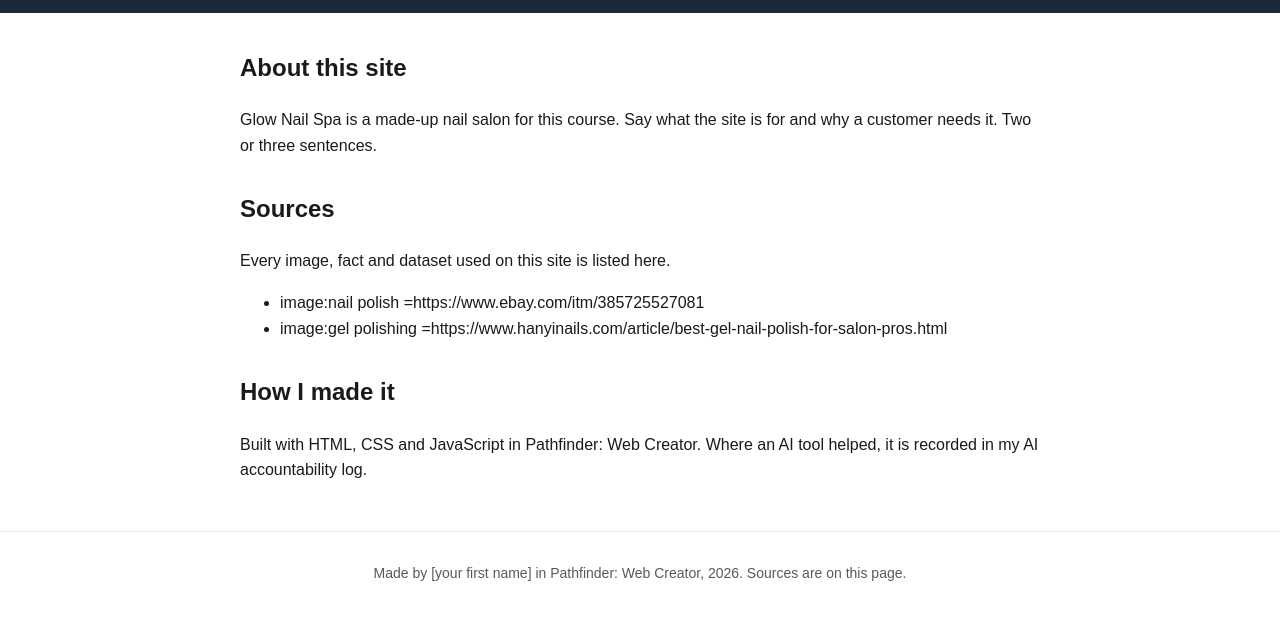
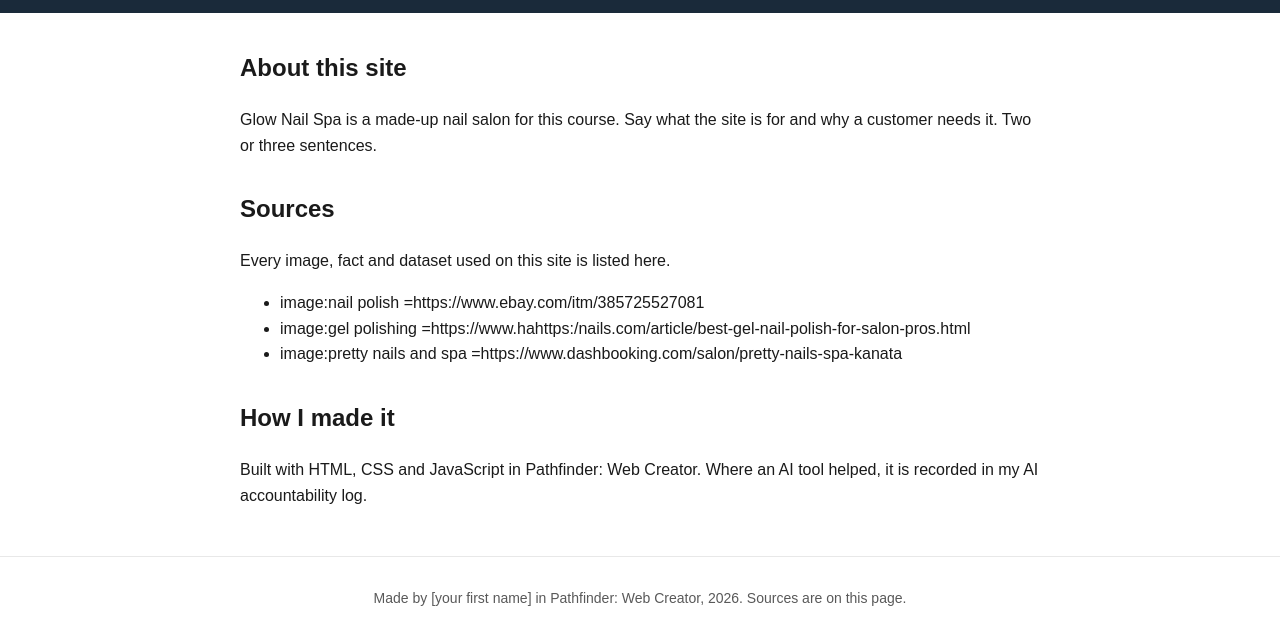
Before and after one commit to joyceomwoyo-debug/glow-nail-spa, a plain HTML site: page about.html in a window 1280 px wide. Shown: the part 116-760 px from the top of the page. Drawn offline with Linux system fonts and the light colour scheme.

Commit message:
added a new link

```diff
--- a/about.html
+++ b/about.html
@@ -28,7 +28,8 @@
       <p>Every image, fact and dataset used on this site is listed here.</p>
       <ul>
         <li>image:nail polish =https://www.ebay.com/itm/385725527081</li>
-        <li>image:gel polishing =https://www.hanyinails.com/article/best-gel-nail-polish-for-salon-pros.html</li>
+        <li>image:gel polishing =https://www.hahttps:/nails.com/article/best-gel-nail-polish-for-salon-pros.html</li>
+        <li>image:pretty nails and spa =https://www.dashbooking.com/salon/pretty-nails-spa-kanata</li>
 
     </section>
 
```
